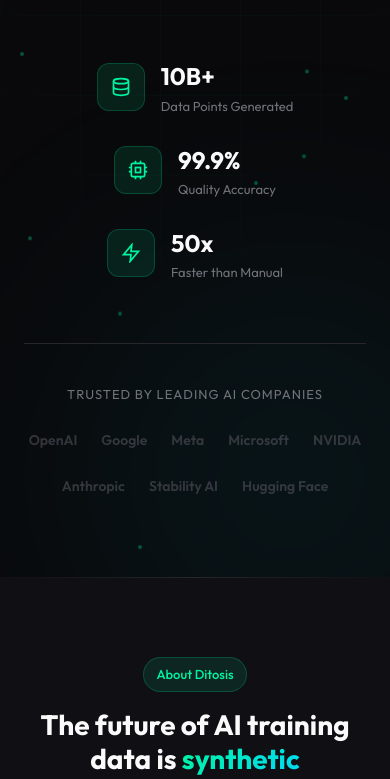
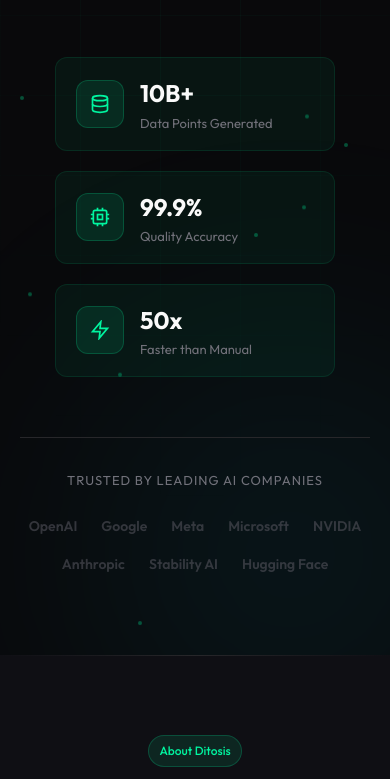
Before and after one commit to cebause01/Ditosis, a plain HTML site: page index.html in a window 390 px wide. Shown: the part 625-1404 px from the top of the page. Drawn offline with Linux system fonts and the light colour scheme.

Commit message:
Update styles.css

```diff
--- a/styles.css
+++ b/styles.css
@@ -148,6 +148,7 @@
 .badge {
   display: inline-flex;
   align-items: center;
+  justify-content: center;
   gap: 6px;
   padding: 6px 12px;
   background: rgba(0, 245, 160, 0.1);
@@ -447,6 +448,7 @@
   border: 1px solid rgba(0, 245, 160, 0.2);
   border-radius: 12px;
   color: var(--accent-primary);
+  flex-shrink: 0;
 }
 
 .hero-stat-content {
@@ -463,6 +465,7 @@
 .hero-stat-label {
   font-size: 13px;
   color: var(--text-tertiary);
+  white-space: nowrap;
 }
 
 .hero-trusted {
@@ -504,6 +507,9 @@
     min-height: auto;
     padding-bottom: 80px;
   }
+  .hero-content {
+    text-align: center;
+  }
   .hero-actions {
     flex-direction: column;
     width: 100%;
@@ -512,9 +518,30 @@
     margin-right: auto;
   }
   .hero-actions .btn { width: 100%; }
-  .hero-stats { gap: 24px; }
-  .hero-stat { flex: 1 1 250px; justify-content: center; }
-  .hero-trusted-logos { gap: 24px; }
+  .hero-stats {
+    flex-direction: column;
+    gap: 20px;
+    align-items: center;
+  }
+  .hero-stat {
+    width: 100%;
+    max-width: 280px;
+    justify-content: flex-start;
+    background: rgba(0, 245, 160, 0.05);
+    border: 1px solid rgba(0, 245, 160, 0.1);
+    border-radius: 12px;
+    padding: 16px 20px;
+  }
+  .hero-stat-content {
+    text-align: left;
+  }
+  .hero-trusted {
+    padding-top: 32px;
+  }
+  .hero-trusted-logos {
+    gap: 16px 24px;
+    justify-content: center;
+  }
   .trusted-logo { font-size: 14px; }
 }
 
@@ -658,6 +685,14 @@
     gap: 24px;
   }
   .about-stat { text-align: center; }
+
+  .highlight-card {
+    text-align: center;
+  }
+  .highlight-icon {
+    margin-left: auto;
+    margin-right: auto;
+  }
 }
 
 /* ========================================
@@ -1458,8 +1493,32 @@
   transform: translateY(0);
 }
 
+/* ========================================
+   GLOBAL MOBILE STYLES
+   ======================================== */
 @media (max-width: 768px) {
   :root {
     --section-padding: 80px;
   }
+
+  .container {
+    padding: 0 20px;
+  }
+
+  .section-header {
+    margin-bottom: 48px;
+  }
+
+  .section-title {
+    font-size: 28px;
+  }
+
+  .section-description {
+    font-size: 16px;
+  }
+
+  .badge {
+    font-size: 12px;
+    padding: 5px 10px;
+  }
 }
```
